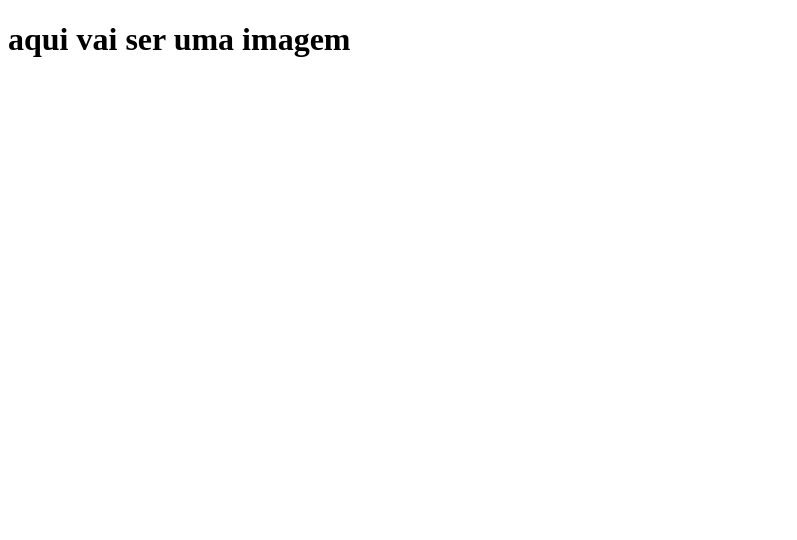
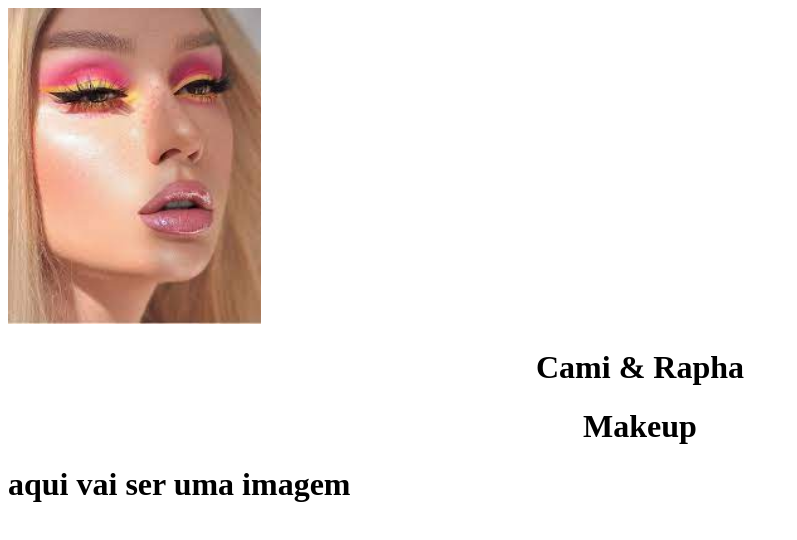
Before and after one commit to camis0309/camierapha, a plain HTML site: page index.html in a window 1280 px wide. Shown: the whole page, without its empty margins (0-797 px from the left). Drawn offline with Linux system fonts and the light colour scheme.

Commit message:
Add files via upload

```diff
--- a/index.html
+++ b/index.html
@@ -6,6 +6,11 @@
     <title>Document</title>
     <link rel="stylesheet" href="style.css">
 </head>
+<header>
+   <img class="makes" src="camierapha.png" alt="">
+   <h1 class="oi">Cami & Rapha </h1>
+   <h1 class="oi">Makeup</h1>
+</header>
 <body>
     <h1>aqui vai ser uma imagem</h1>
 
--- a/style.css
+++ b/style.css
@@ -1,3 +1,13 @@
+.makes{
+    width: 20%    ;
+
+}
+.oi{
+
+    text-align: center
+}
+
+
 body{
 background-color:;
 }
```
Also changed, not shown: camierapha.png (added).
